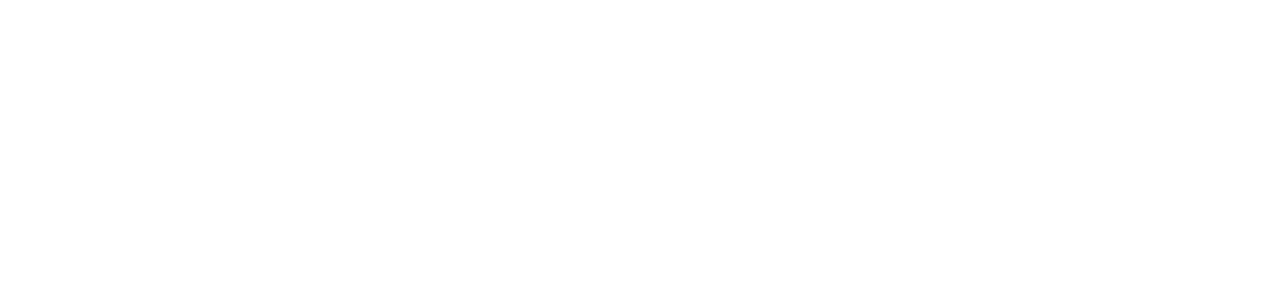
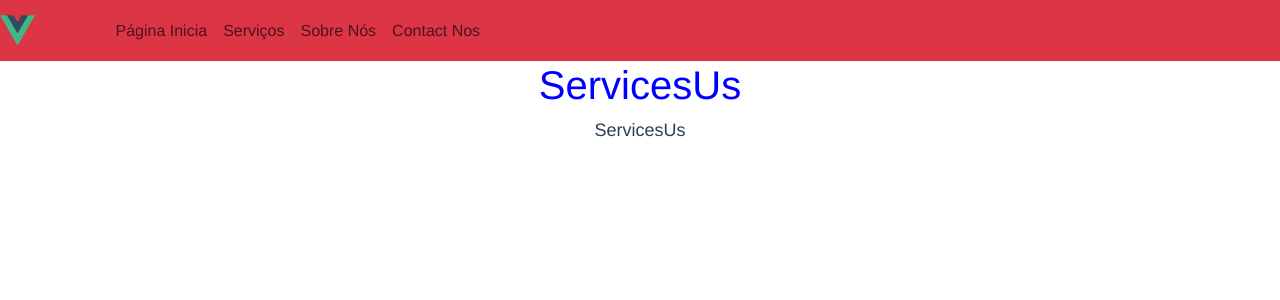
Before and after one commit to aldimiro-alfredo/vue-base-demo, a Vue app: page /servicesUs in a window 1280 px wide. Before the commit this address had no page. Shown: the top 300 px of the page. Built offline with nearby package versions, Linux system fonts and the light colour scheme.

Commit message:
this commit add news pages

```diff
--- a/routes.js
+++ b/routes.js
@@ -1,6 +1,8 @@
 import { createRouter, createWebHistory } from 'vue-router';
 import HomePage from './src/components/HomePage.vue';
-import UserList from './src/components/UserList.vue';
+import ContactUs from './src/components/ContactUs.vue';
+import AboutUs from './src/components/AboutUs.vue'
+import ServicesUs from './src/components/ServicesUs.vue'
 import HelloWorld from './src/components/HelloWorld.vue';
 
 const routes = [
@@ -10,9 +12,19 @@
         component: HomePage
     },
     {
-        path: '/users',
-        name: 'users',
-        component: UserList,
+        path: '/contactUs',
+        name: 'contactUs',
+        component: ContactUs,
+    },
+    {
+        path: '/aboutUs',
+        name: 'aboutUs',
+        component: AboutUs,
+    },
+    {
+        path: '/servicesUs',
+        name: 'servicesUs',
+        component: ServicesUs,
     },
     {
         path: '/HelloWorld',
--- /dev/null
+++ b/src/components/AboutUs.vue
@@ -0,0 +1,71 @@
+<template>
+  <nav class="navbar navbar-expand-lg navbar-light bg-danger">
+      <a class="navbar-brand" href="">
+          <img id="logotipo" src="../assets/logo.png" />
+      </a>
+      <button class="navbar-toggler" type="button" data-toggle="collapse" data-target="#navbarNav" aria-controls="navbarNav" aria-expanded="false" aria-label="Toggle navigation">
+          <span class="navbar-toggler-icon"></span>
+      </button>
+      <div class="container collapse navbar-collapse" id="navbarNav">
+          <ul class="navbar-nav">
+              <li class="nav-item active">
+                  <router-link :to="{ name: 'home' }" class="nav-link">Página Inicia</router-link>
+              </li>
+              <li class="nav-item">
+                  <router-link :to="{ name: 'servicesUs' }" class="nav-link">Serviços</router-link>
+              </li>
+              <li class="nav-item">
+                  <router-link :to="{ name: 'aboutUs' }" class="nav-link">Sobre Nós</router-link>
+              </li>
+              <li class="nav-item">
+                  <router-link :to="{ name: 'contactUs' }" class="nav-link">Contact Nos</router-link>
+              </li>
+          </ul>
+      </div>
+  </nav>
+
+  <div>
+      <h1>{{ titulo }}</h1>
+      <p>{{ mensagem }}</p>
+  </div>
+</template>
+
+<script>
+  export default {
+      name: "AboutUs",
+      props: {
+          msg: String,
+      },
+      data() {
+          return {
+              titulo: "AboutUs",
+              mensagem: "AboutUs",
+              modalOpen: false,
+          };
+      },
+      mounted() {},
+      methods: {},
+  };
+</script>
+
+<style scoped>
+  /* Estilos específicos do componente */
+  h1 {
+      color: blue;
+  }
+
+  p {
+      font-size: 18px;
+  }
+
+  .nav-link:hover {
+      background-color: black;
+      color: white;
+  }
+
+  #logotipo {
+      width: 35px;
+      height: 35px;
+      margin: 5;
+  }
+</style>
--- /dev/null
+++ b/src/components/ContactUs.vue
@@ -0,0 +1,75 @@
+<template>
+
+    <nav class="navbar navbar-expand-lg navbar-light bg-danger">
+        <a class="navbar-brand" href="">
+            <img id="logotipo" src="../assets/logo.png">
+        </a>
+        <button class="navbar-toggler" type="button" data-toggle="collapse" data-target="#navbarNav"
+            aria-controls="navbarNav" aria-expanded="false" aria-label="Toggle navigation">
+            <span class="navbar-toggler-icon"></span>
+        </button>
+        <div class="container collapse navbar-collapse" id="navbarNav">
+            <ul class="navbar-nav">
+                <li class="nav-item active">
+                    <router-link :to="{ name: 'home' }" class="nav-link">Página Inicia</router-link>
+                </li>
+                <li class="nav-item">
+                    <router-link :to="{ name: 'servicesUs' }" class="nav-link">Serviços</router-link>
+                </li>
+                <li class="nav-item">
+                    <router-link :to="{ name: 'aboutUs' }" class="nav-link">Sobre Nós</router-link>
+                </li>
+                <li class="nav-item">
+                    <router-link :to="{ name: 'contactUs' }" class="nav-link">Contact Nos</router-link>
+                </li>
+            </ul>
+        </div>
+    </nav>
+
+<h1>{{ titulo }}</h1>
+<p>{{ mensagem }}</p>
+
+</template>
+
+<script>
+
+export default {
+  name: 'ContactUs',
+  props: {
+    msg: String
+  },
+  data() {
+    return {
+      titulo: 'ContactUs',
+      mensagem: 'ContactUs',
+      modalOpen: false
+    };
+  },
+  mounted() {
+  },
+  methods: {  }
+};
+</script>
+
+<style scoped>
+/* Estilos específicos do componente */
+h1 {
+  color: blue;
+}
+
+p {
+  font-size: 18px;
+}
+
+.nav-link:hover {
+    background-color: black;
+    color: white;
+}
+
+#logotipo{
+    width: 35px;
+    height: 35px;
+    margin: 5;
+}
+
+</style>
--- a/src/components/HomePage.vue
+++ b/src/components/HomePage.vue
@@ -10,16 +10,16 @@
         <div class="container collapse navbar-collapse" id="navbarNav">
             <ul class="navbar-nav">
                 <li class="nav-item active">
-                    <a class="nav-link" href="#">Página Inicial</a>
+                    <router-link :to="{ name: 'home' }" class="nav-link">Página Inicia</router-link>
                 </li>
                 <li class="nav-item">
-                    <a class="nav-link" href="#">Serviços</a>
+                    <router-link :to="{ name: 'servicesUs' }" class="nav-link">Serviços</router-link>
                 </li>
                 <li class="nav-item">
-                    <a class="nav-link" href="#">Sobre</a>
+                    <router-link :to="{ name: 'aboutUs' }" class="nav-link">Sobre Nós</router-link>
                 </li>
                 <li class="nav-item">
-                    <a class="nav-link" href="#">Contactos</a>
+                    <router-link :to="{ name: 'contactUs' }" class="nav-link">Contact Nos</router-link>
                 </li>
             </ul>
         </div>
@@ -139,9 +139,6 @@
         </div>
     </div>
 
-    <!----<router-link :to="{ name: 'home' }">Home</router-link>
-  <router-link :to="{ name: 'users' }">Listagem de Usuários</router-link>-->
-
 </template>
 
 <script>
--- /dev/null
+++ b/src/components/ServicesUs.vue
@@ -0,0 +1,75 @@
+<template>
+
+
+<nav class="navbar navbar-expand-lg navbar-light bg-danger">
+        <a class="navbar-brand" href="">
+            <img id="logotipo" src="../assets/logo.png">
+        </a>
+        <button class="navbar-toggler" type="button" data-toggle="collapse" data-target="#navbarNav"
+            aria-controls="navbarNav" aria-expanded="false" aria-label="Toggle navigation">
+            <span class="navbar-toggler-icon"></span>
+        </button>
+        <div class="container collapse navbar-collapse" id="navbarNav">
+            <ul class="navbar-nav">
+                <li class="nav-item active">
+                    <router-link :to="{ name: 'home' }" class="nav-link">Página Inicia</router-link>
+                </li>
+                <li class="nav-item">
+                    <router-link :to="{ name: 'servicesUs' }" class="nav-link">Serviços</router-link>
+                </li>
+                <li class="nav-item">
+                    <router-link :to="{ name: 'aboutUs' }" class="nav-link">Sobre Nós</router-link>
+                </li>
+                <li class="nav-item">
+                    <router-link :to="{ name: 'contactUs' }" class="nav-link">Contact Nos</router-link>
+                </li>
+            </ul>
+        </div>
+    </nav>
+
+<h1>{{ titulo }}</h1>
+    <p>{{ mensagem }}</p>
+
+</template>
+
+<script>
+
+export default {
+  name: 'ServicesUs',
+  props: {
+    msg: String
+  },
+  data() {
+    return {
+      titulo: 'ServicesUs',
+      mensagem: 'ServicesUs',
+      modalOpen: false
+    };
+  },
+  mounted() {
+  },
+  methods: {  }
+};
+</script>
+
+<style scoped>
+/* Estilos específicos do componente */
+h1 {
+  color: blue;
+}
+
+p {
+  font-size: 18px;
+}
+
+.nav-link:hover {
+    background-color: black;
+    color: white;
+}
+
+#logotipo{
+    width: 35px;
+    height: 35px;
+    margin: 5;
+}
+</style>
--- a/src/components/UserList.vue
+++ /dev/null
@@ -1,76 +0,0 @@
-<template>
-  <div>
-    <h1>{{ titulo }}</h1>
-    <p>{{ mensagem }}</p>
-
-    <!-- Button trigger modal -->
-    <button type="button" class="btn btn-primary" @click="openModal">
-      Launch demo modal
-    </button>
-
-    <!-- Modal -->
-    <div class="modal fade" id="myModal" tabindex="-1" role="dialog" aria-labelledby="myModalLabel" aria-hidden="true">
-      <div class="modal-dialog">
-        <div class="modal-content">
-          <div class="modal-header">
-            <h5 class="modal-title" id="myModalLabel">Modal title</h5>
-            <button type="button" class="close" @click="closeModal">
-              <span aria-hidden="true">&times;</span>
-            </button>
-          </div>
-          <div class="modal-body">
-            <!-- Modal body content goes here -->
-          </div>
-          <div class="modal-footer">
-            <button type="button" class="btn btn-secondary" @click="closeModal">Close</button>
-            <button type="button" class="btn btn-primary">Save changes</button>
-          </div>
-        </div>
-      </div>
-    </div>
-  </div>
-</template>
-
-<script>
-
-import $ from 'jquery'
-
-export default {
-  name: 'UserList',
-  props: {
-    msg: String
-  },
-  data() {
-    return {
-      titulo: 'Listagem de Usuários',
-      mensagem: 'Este é o meu primeiro componente Vue!',
-      modalOpen: false
-    };
-  },
-  mounted() {
-    this.getUsers()
-  },
-  methods: {
-    openModal() {
-      $('#myModal').modal('show');
-    },
-    closeModal() {
-      $('#myModal').modal('hide');
-    },
-
-    getUsers() {
-    }
-  }
-};
-</script>
-
-<style scoped>
-/* Estilos específicos do componente */
-h1 {
-  color: blue;
-}
-
-p {
-  font-size: 18px;
-}
-</style>
```
Also changed, not shown: src/components/UserDetail.vue (deleted, +0 -51 lines).
